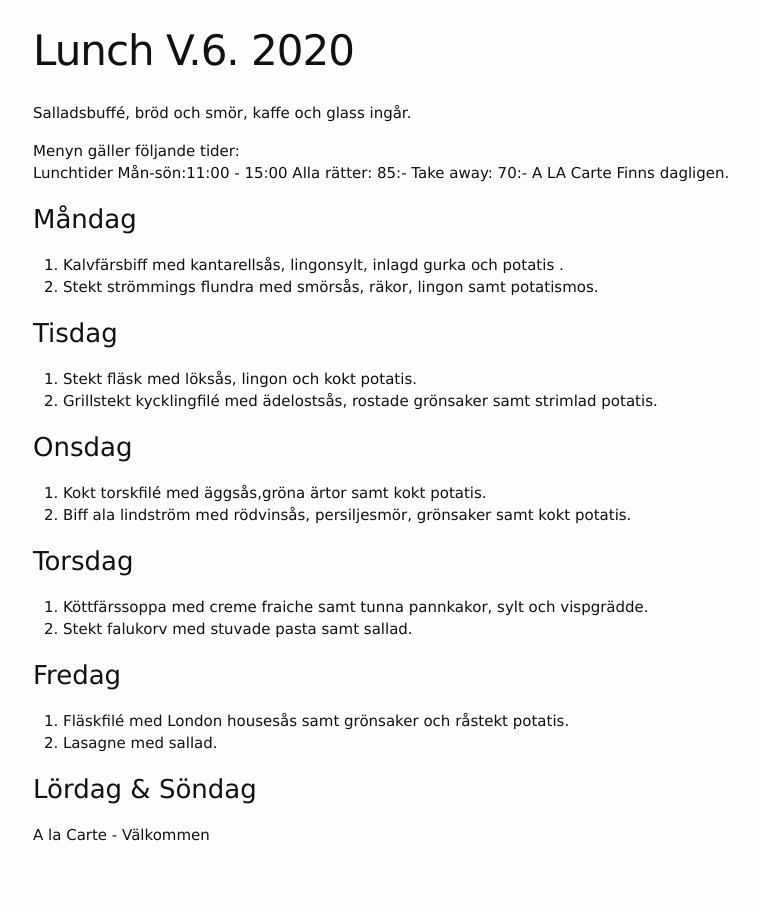
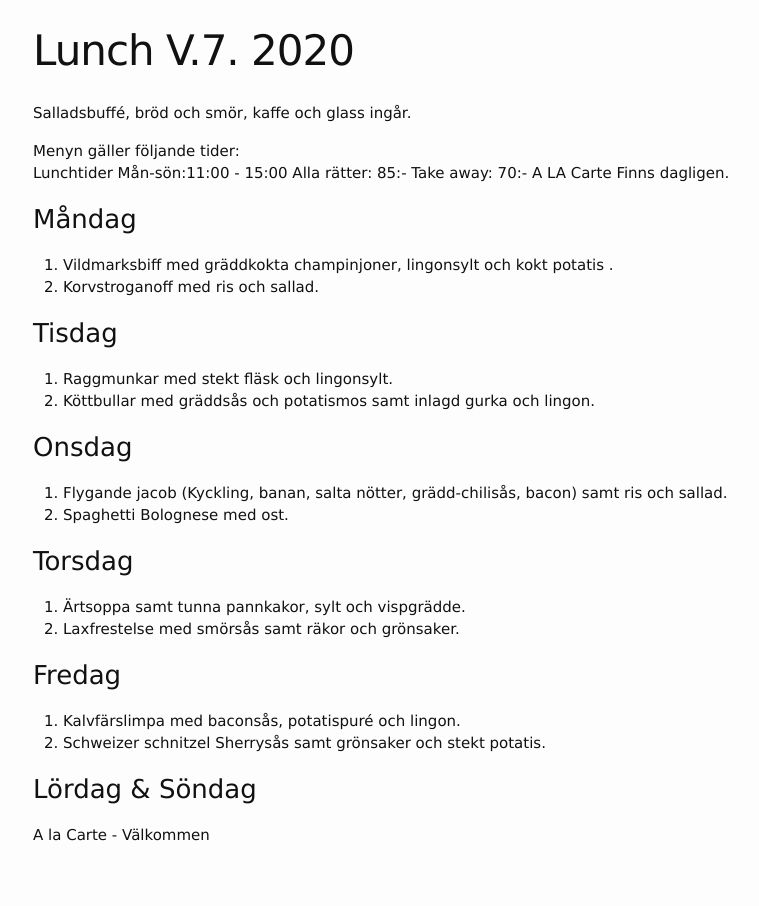
Before and after one commit to FarInn62/farinn62.github.io, a Jekyll site: the page built from lunch.md, in a window 1280 px wide. Shown: the whole page, without its empty margins (237-996 px from the left). Built offline with Jekyll 4.4.1, drawn with Linux system fonts in a browser that asks for light colours.

Commit message:
Update lunch.md

```diff
--- a/lunch.md
+++ b/lunch.md
@@ -1,6 +1,6 @@
 ---
 layout: foodmenu
-title: Lunch V.6. 2020
+title: Lunch V.7. 2020
 permalink: /lunch/
 published: true
 ---
@@ -12,25 +12,25 @@ Alla rätter: 85:- Take away: 70:-
 A LA Carte Finns dagligen.
 
 ### Måndag
-1. Kalvfärsbiff med kantarellsås, lingonsylt, inlagd gurka och potatis .
-2. Stekt strömmings flundra med smörsås, räkor, lingon samt potatismos.
+1. Vildmarksbiff med gräddkokta champinjoner, lingonsylt och kokt potatis .
+2. Korvstroganoff med ris och sallad.
 
 
 ### Tisdag
-1. Stekt fläsk med löksås, lingon och kokt potatis.
-2. Grillstekt kycklingfilé med ädelostsås, rostade grönsaker samt strimlad potatis.
+1. Raggmunkar med stekt fläsk och lingonsylt.
+2. Köttbullar med gräddsås och potatismos samt inlagd gurka och lingon.
 
 ### Onsdag
-1. Kokt torskfilé med äggsås,gröna ärtor samt kokt potatis.
-2. Biff ala lindström med rödvinsås, persiljesmör, grönsaker samt kokt potatis.
+1. Flygande jacob (Kyckling, banan, salta nötter, grädd-chilisås, bacon) samt ris och sallad.
+2. Spaghetti Bolognese med ost.
 
 ### Torsdag
-1. Köttfärssoppa med creme fraiche samt tunna pannkakor, sylt och vispgrädde.
-2. Stekt falukorv med stuvade pasta samt sallad.
+1. Ärtsoppa samt tunna pannkakor, sylt och vispgrädde.
+2. Laxfrestelse med smörsås samt räkor och grönsaker.
 
 ### Fredag
-1. Fläskfilé med London housesås samt grönsaker och råstekt potatis.
-2. Lasagne med sallad.
+1. Kalvfärslimpa med baconsås, potatispuré och lingon.
+2. Schweizer schnitzel Sherrysås samt grönsaker och stekt potatis.
 
 
 ### Lördag & Söndag
```
